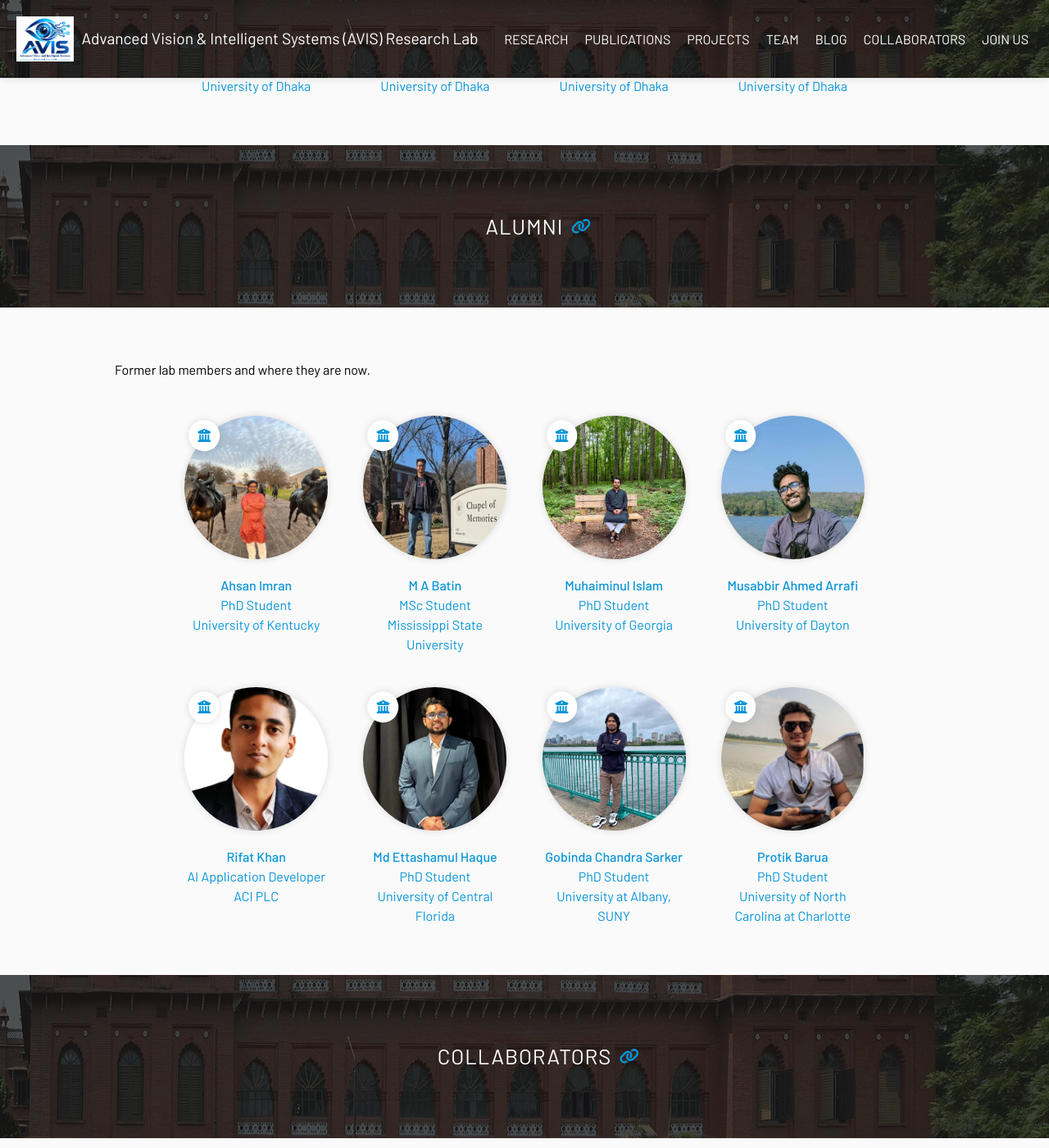
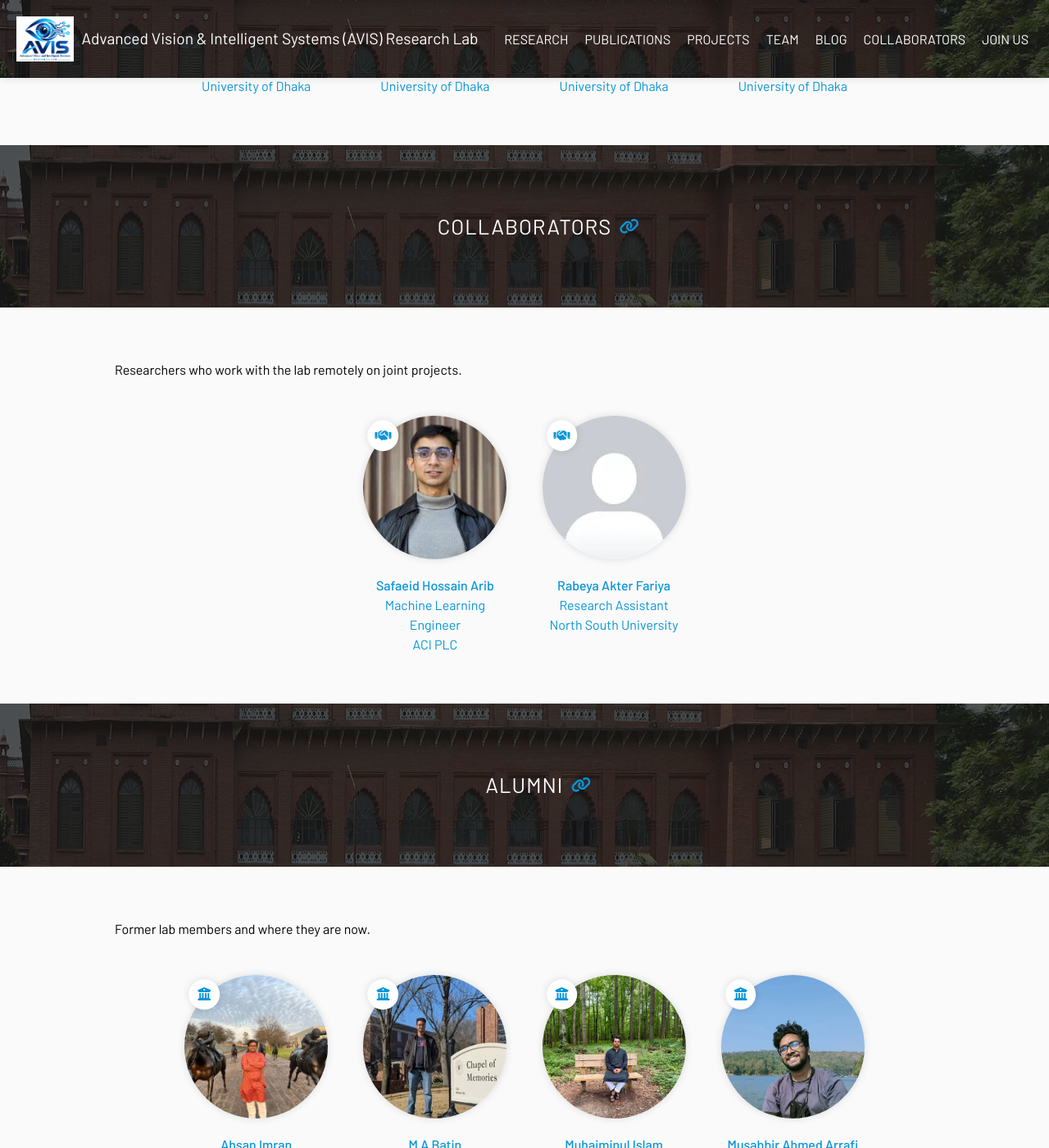
Before and after one commit to avis-res-lab/avis-res-lab.github.io, a Jekyll site: the page built from team/index.md, in a window 1280 px wide and 1400 px high, scrolled down 1147 px. Shown: the whole window at 82% size. Built offline with Jekyll 4.4.1, drawn with Linux system fonts in a browser that asks for light colours; a style sheet for code colours, icons or effects is not loaded; some of the changed text lies outside the part shown.

Commit message:
Reorder team sections to show collaborators before alumni

```diff
--- a/team/index.md
+++ b/team/index.md
@@ -22,6 +22,16 @@
 
 {% include section.html background="images/background.jpg" dark=true %}
 
+# Collaborators
+
+{% include section.html %}
+
+Researchers who work with the lab remotely on joint projects.
+
+{% include list.html data="alumni" component="portrait" filter="role == 'collaborator'" %}
+
+{% include section.html background="images/background.jpg" dark=true %}
+
 # Alumni
 
 {% include section.html %}
@@ -29,13 +39,3 @@
 Former lab members and where they are now.
 
 {% include list.html data="alumni" component="portrait" filter="role == 'alum'" %}
-
-{% include section.html background="images/background.jpg" dark=true %}
-
-# Collaborators
-
-{% include section.html %}
-
-Researchers who work with the lab remotely on joint projects.
-
-{% include list.html data="alumni" component="portrait" filter="role == 'collaborator'" %}
```
